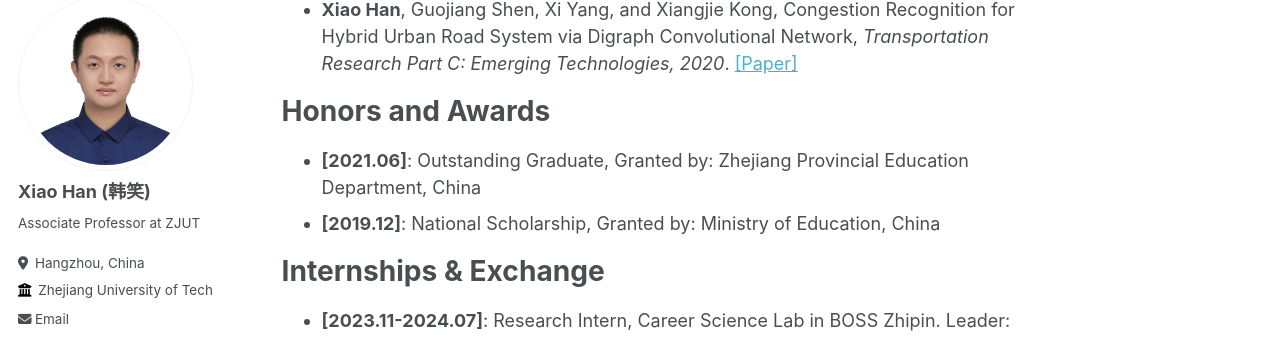
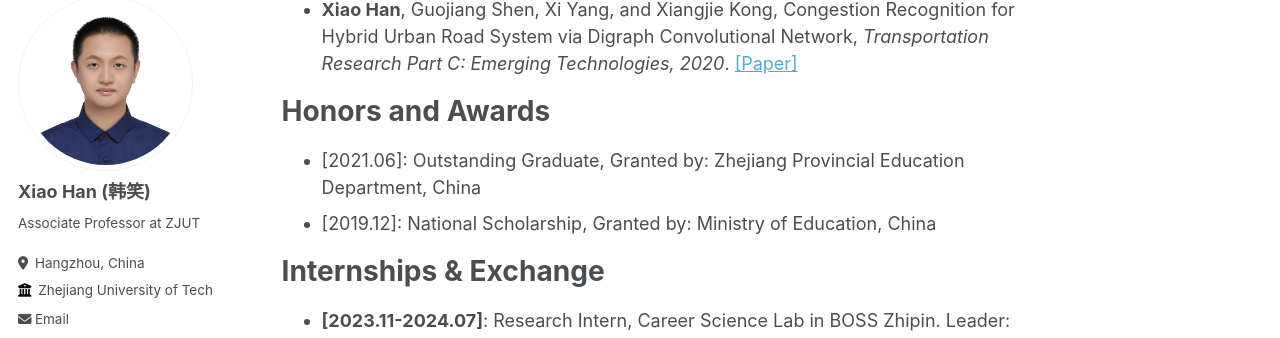
Before and after one commit to hahahenha/hahahenha.github.io, a Jekyll site: the page built from _pages/about.md, in a window 1280 px wide and 900 px high, scrolled down 1616 px. Shown: the part 110-448 px from the top of the window. Built offline with Jekyll 4.4.1, drawn with Linux system fonts in a browser that asks for light colours; some web fonts are replaced.

Commit message:
Update about.md

```diff
--- a/_pages/about.md
+++ b/_pages/about.md
@@ -188,20 +188,19 @@ If you are interested in collaborating with me or want to have a chat, always fe
 
 -->
 
+
+
+
 # Honors and Awards
 
-<div>
-  <ul>
-    <li>
-      <strong>[2021.06]</strong>:
-      Outstanding Graduate, Granted by: Zhejiang Provincial Education Department, China
-      </li>
-    <li>
-      <strong>[2019.12]</strong>:
-      National Scholarship, Granted by: Ministry of Education, China
-      </li>
-  </ul>
-</div>
+
+<ul>
+    <li>[2021.06]: Outstanding Graduate, Granted by: Zhejiang Provincial Education Department, China </li>
+    <li>[2019.12]: National Scholarship, Granted by: Ministry of Education, China </li>
+</ul>
+
+
+
 
 # Internships & Exchange
 
```
